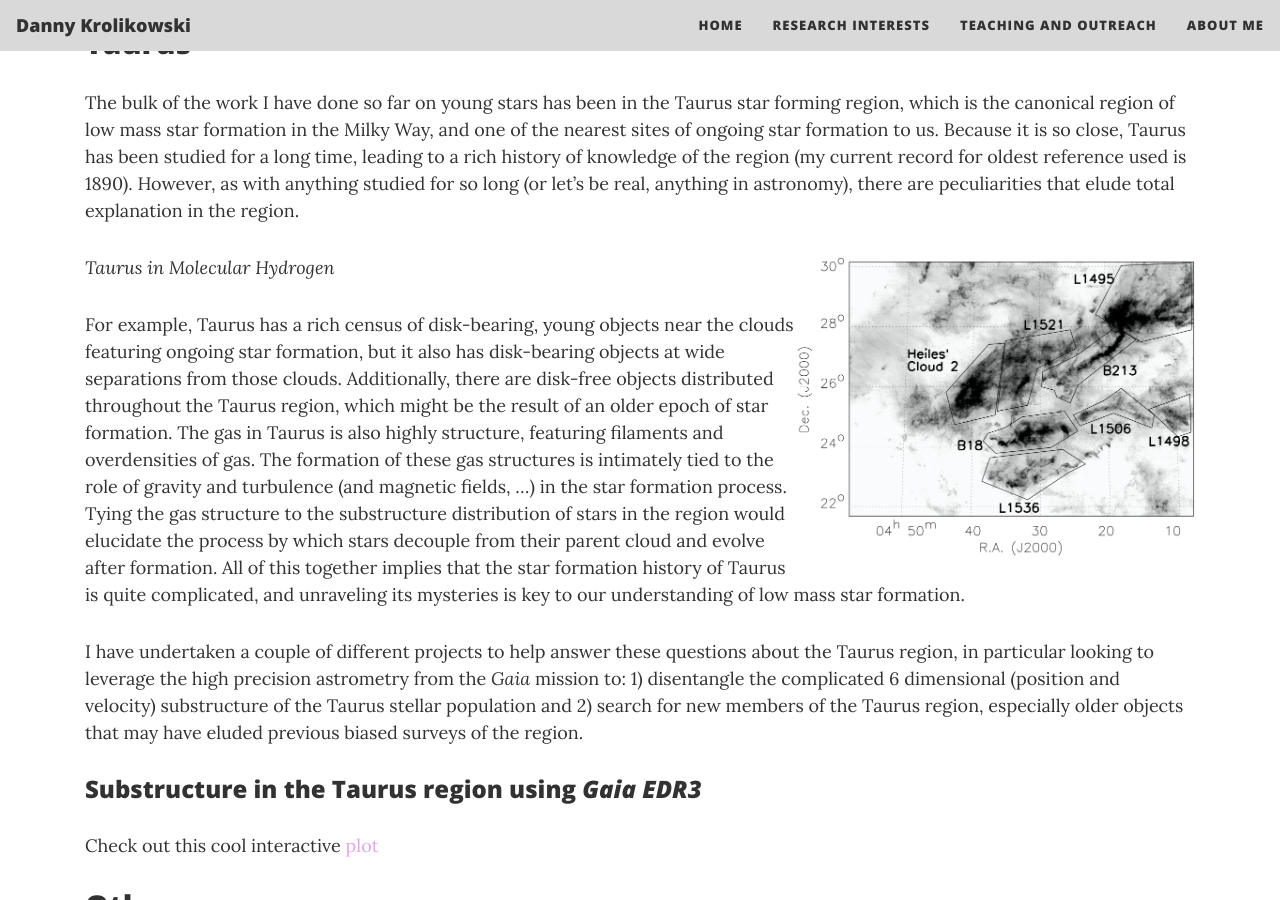
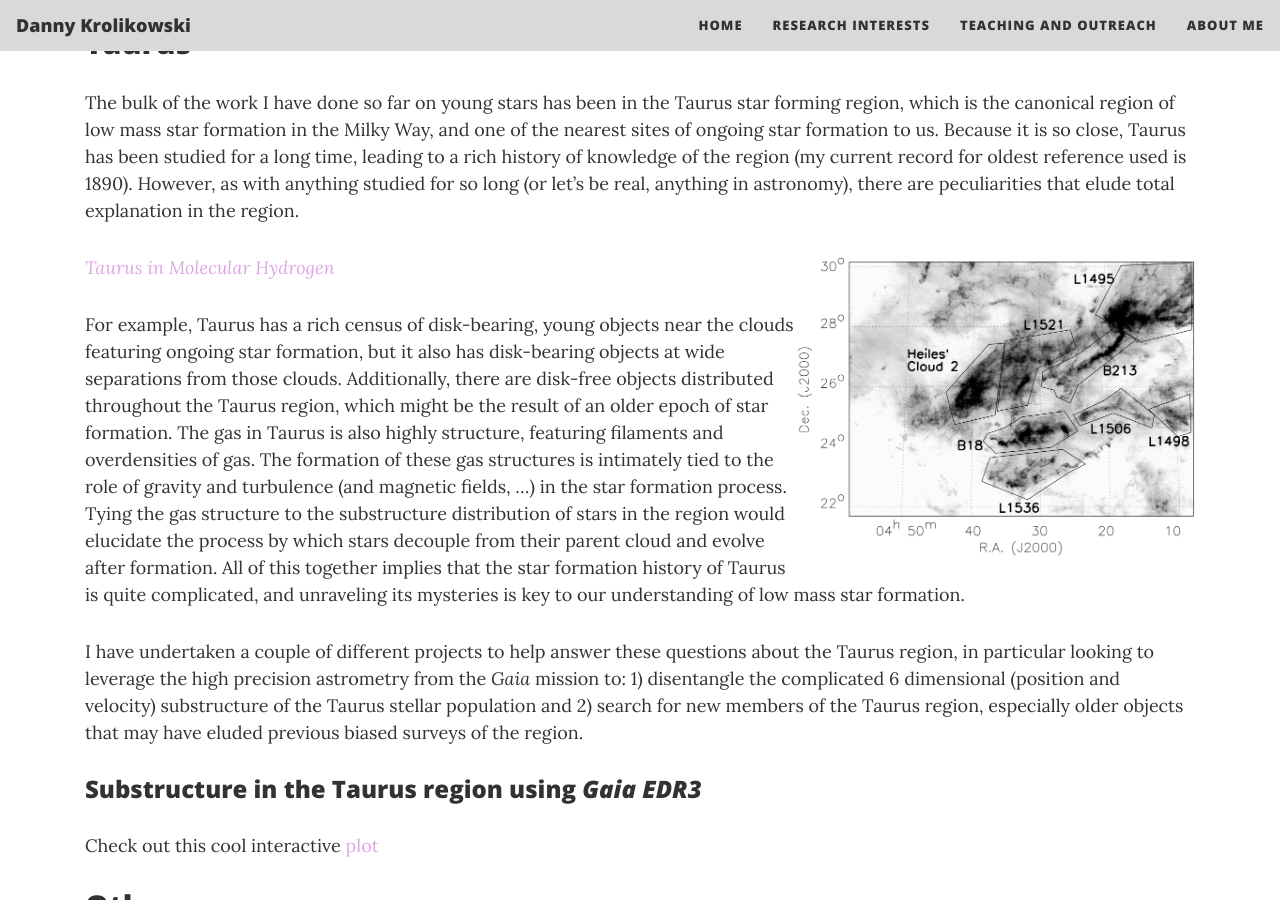
Before and after one commit to dkrolikowski/dkrolikowski.github.io, a Jekyll site: the page built from research.md, in a window 1280 px wide and 900 px high, scrolled down 674 px. Built offline with Jekyll 4.4.1, drawn with Linux system fonts in a browser that asks for light colours; nearby versions of some CDN libraries.

Commit message:
Trying a different place for a caption

```diff
--- a/research.md
+++ b/research.md
@@ -15,8 +15,7 @@ To understand how planetary systems form and evolve, we must understand how the
 
 The bulk of the work I have done so far on young stars has been in the Taurus star forming region, which is the canonical region of low mass star formation in the Milky Way, and one of the nearest sites of ongoing star formation to us. Because it is so close, Taurus has been studied for a long time, leading to a rich history of knowledge of the region (my current record for oldest reference used is 1890). However, as with anything studied for so long (or let's be real, anything in astronomy), there are peculiarities that elude total explanation in the region.
 
-[![Taurus in H2](/assets/img/taurus_h2.png){: width="400" align="right"}](https://ui.adsabs.harvard.edu/abs/2008ApJ...680..428G/abstract)
-*Taurus in Molecular Hydrogen*
+[![Taurus in H2](/assets/img/taurus_h2.png){: width="400" align="right"}*Taurus in Molecular Hydrogen*](https://ui.adsabs.harvard.edu/abs/2008ApJ...680..428G/abstract)
 
 <!-- <a href="https://ui.adsabs.harvard.edu/abs/2008ApJ...680..428G/abstract" target='blank' >
   <img src="/assets/img/taurus_h2.png" width="400" ALIGN="right">
```
